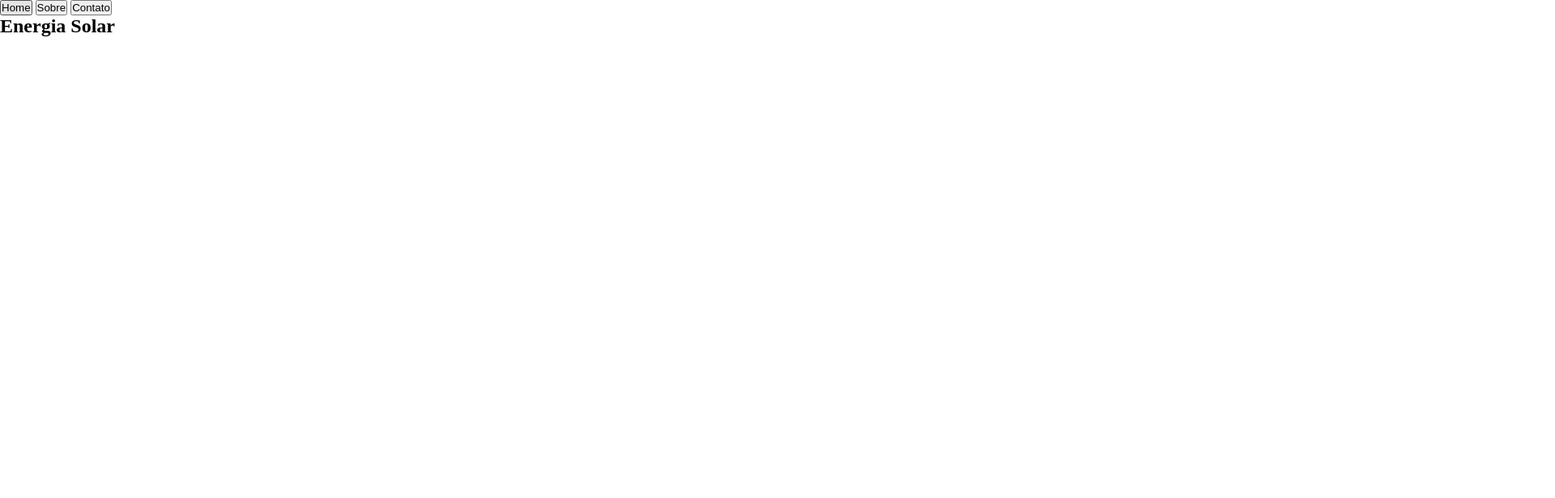
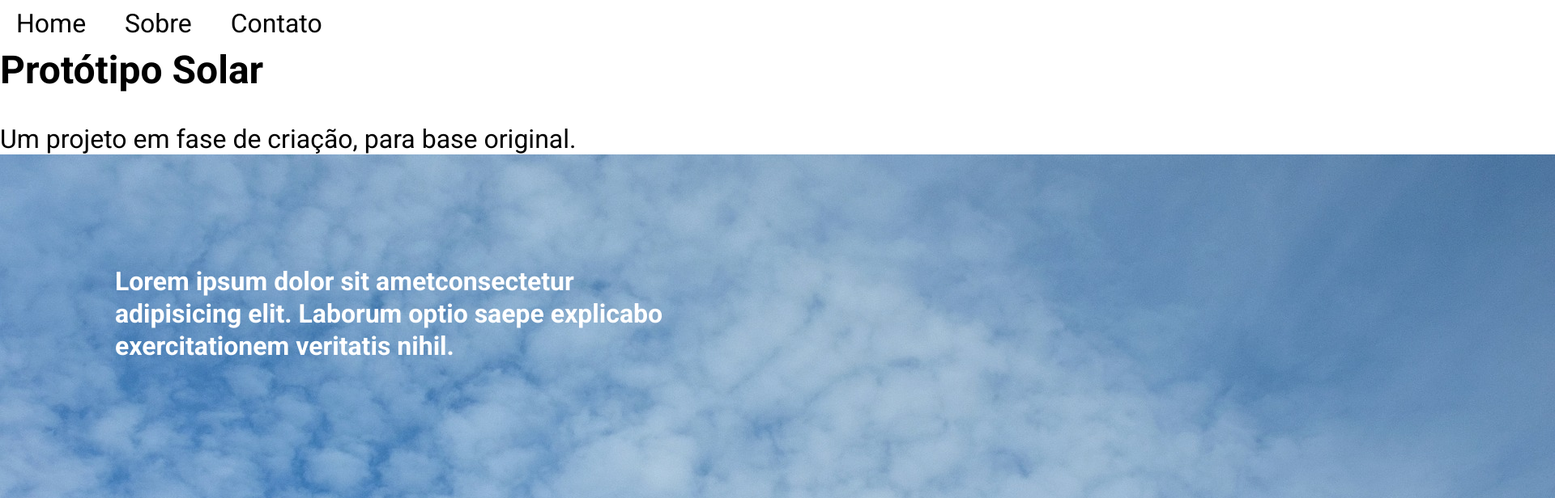
Before and after one commit to a-paulaassuncao/Leandro-teste, a plain HTML site: page index.html in a window 1280 px wide. Shown: the top 616 px of the page at 81% size, 1920 px wide, since content can reach past the window. Drawn offline with Linux system fonts and the light colour scheme.

Commit message:
construction view

```diff
--- a/index.html
+++ b/index.html
@@ -1,20 +1,43 @@
 <html lang="pt-BR">
     <head>
+        <!-- FONTS -->
+        <link rel="preconnect" href="https://fonts.googleapis.com">
+        <link rel="preconnect" href="https://fonts.gstatic.com" crossorigin>
+        <link href="https://fonts.googleapis.com/css2?family=Roboto:wght@400;700&display=swap" rel="stylesheet">
+
         <meta charset="UTF-8">
         <meta http-equiv="X-UA-Compatible" content="IE=edge">
         <meta name="viewport" content="width=device-width, initial-scale=1.0">
-    <title>Incite Eneriga</title>
 
+        <!-- LOGO -->
         <link rel="stylesheet" href="style.css">
         <link rel="icon" type="image/png" href="./img/logo.png">
 
-    <button onclick="minhaFuncao()">Home</button>
-    <button onclick="minhaFuncao()">Sobre</button>
-    <button onclick="minhaFuncao()">Contato</button>
+        <!-- BUTTON -->
+        <a href="index.html" class="button" onclick="minhaFuncao()">Home</a>
+        <a href="sobre.html" class="button" onclick="minhaFuncao()">Sobre</a>
+        <a href="contato.html" class="button" onclick="minhaFuncao()">Contato</a>
+
+        <!-- TITLE -->
+        <title>Protótipos Solar</title>
 </head>
     <body>
         <h2>
-        Energia Solar
-    </h2>
+            Protótipo Solar
+        </h2><br>
+        <p>
+            Um projeto em fase de criação, para base original.
+        </p>
+        <nav>
+        <div class="container">
+        <img
+            src="./img/preview.1.jpg"
+            alt="Módulos Solares">
+        <div class="text">
+            Lorem ipsum dolor sit ametconsectetur<br>
+            adipisicing elit. Laborum optio saepe explicabo <br>
+            exercitationem veritatis nihil.</div>
+        </div>
+    </nav>
 </body>
 </html>
--- a/script.js
+++ b/script.js
@@ -0,0 +1,4 @@
+function minhaFuncao() {
+    // Código para ação personalizada
+    alert("Botão Link clicado!");
+  }
--- a/style.css
+++ b/style.css
@@ -9,6 +9,46 @@ body {
     color: #000000;
 }
 
+:root {
+    font-family: 'Roboto', sans-serif;
+    font-size: 32px;
+}
+
+.head a {
+    font-size: 2rem;
+}
+
 .button {
-    background-color: black;
+    display: inline-block;
+    padding: 10px 20px;
+    background-color: none;
+    color: #000000;
+    text-decoration: none;
+    border-radius: 4px;
 }
+
+.top img {
+    width: 100%;
+    height: 240px;
+    object-fit: cover;
+}
+
+.container {
+    position: relative;
+    display: inline-block;
+  }
+
+  .text {
+    position: absolute;
+    top: 20%;
+    left: 25%;
+    transform: translate(-50%, -50%);
+    background-color: none;
+    color: white;
+    padding: 10px;
+
+    font-family: 'Roboto', sans-serif;
+    font-weight: 600;
+    font-size: 32px;
+    line-height: 125%;
+  }
```
Also changed, not shown: img/preview.2.png (added), img/preview.3.png (added). Lines whose indentation alone changed are shown as unchanged.
